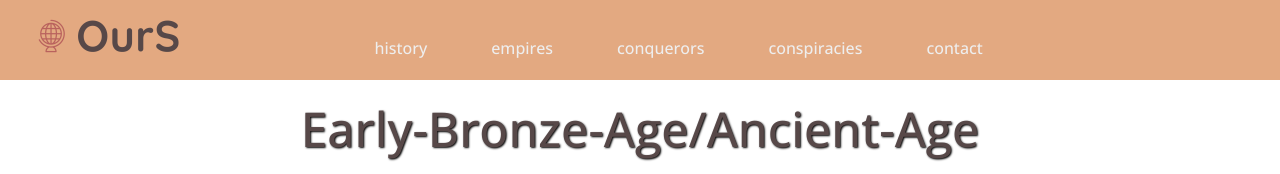
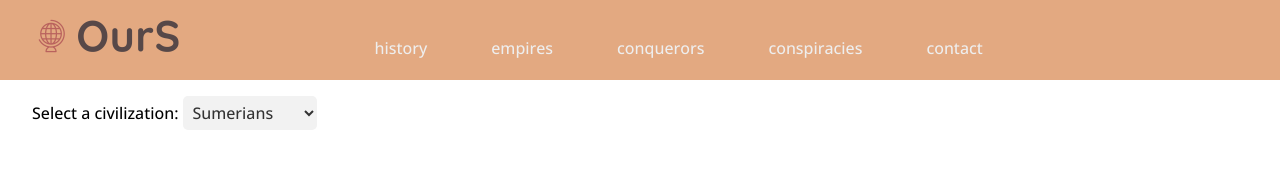
Before and after one commit to Connorwe/our-story, a React (Create React App) app: page /Early-Bronze-Age in a window 1280 px wide. Shown: the top 174 px of the page. Built offline with nearby package versions, Linux system fonts and the light colour scheme.

Commit message:
added dropdown menu routing users to civilizations

```diff
--- a/src/Components/History/Early-Bronze-Age/earlyBronzeAge.css
+++ b/src/Components/History/Early-Bronze-Age/earlyBronzeAge.css
@@ -79,3 +79,22 @@
         font-size: 0.9rem;
     }
 }
+
+.dropdown-container {
+    margin-top: 6rem;
+    margin-bottom: -4rem;
+    padding-left: 2rem
+}
+
+label {
+    margin-right: 5px;
+}
+
+select {
+    padding: 5px;
+    border-radius: 5px;
+    border: none;
+    background-color: #f2f2f2;
+    font-size: 16px;
+    color: #333;
+}
--- a/src/Components/History/Early-Bronze-Age/earlyBronzeAge.jsx
+++ b/src/Components/History/Early-Bronze-Age/earlyBronzeAge.jsx
@@ -1,37 +1,82 @@
+import React, { useState } from "react";
 import "../historyHeader.css";
 import "./earlyBronzeAge.css";
 import EarlyBronzeAgeFooter from "../Footer/earlyBronzeAgeFooter";
 import egyptImage from '../assets/upper-lower-egypt.jpg';
 
 function EarlyBronzeAge() {
+    const [selectedSection, setSelectedSection] = useState("");
+
+    const handleSectionChange = (event) => {
+        setSelectedSection(event.target.value);
+        const section = document.querySelector(`#${event.target.value}`);
+        if (section) {
+            section.scrollIntoView({ behavior: "smooth" });
+        }
+    };
+
+    const sections = [
+        { name: "Sumerians", value: "sumer" },
+        { name: "Egyptians", value: "egypt" },
+        { name: "Other section", value: "other" },
+    ];
+
     return (
         <div>
-            <div className="sumer-container">
+            <div className="dropdown-container">
+                <label htmlFor="section-select">Select a civilization:</label>
+                <select
+                    id="section-select"
+                    value={selectedSection}
+                    onChange={handleSectionChange}
+                >
+                    {sections.map((section) => (
+                        <option key={section.value} value={section.value}>
+                            {section.name}
+                        </option>
+                    ))}
+                </select>
+            </div>
+            <div className="sumer-container" id="sumer">
                 <h1 className="agesheader">Early-Bronze-Age/Ancient-Age</h1>
                 <div className="content-wrapper">
                     <div className="left-content">
                         <h2>Sumerians:</h2>
-                        <p>I'll start the bronze age with the earliest civilization in recorded history. The Sumerians.
-                            They were the first to develop many things that would change the world.
-                            Sumerians lived in southern Mesopotamia during the period 5000-1750 BCE but I will focus on 3300 BCE and on. They started the bronze age by creating bronze from copper and tin and then
-                            using this metal to create stronger tools and weapons.
+                        <p>
+                            I'll start the bronze age with the earliest civilization in
+                            recorded history. The Sumerians. They were the first to develop
+                            many things that would change the world. Sumerians lived in
+                            southern Mesopotamia during the period 5000-1750 BCE but I will
+                            focus on 3300 BCE and on. They started the bronze age by creating
+                            bronze from copper and tin and then using this metal to create
+                            stronger tools and weapons.
                             <br />
-                            The advancement of copper saw greater crop yields and easier hunting creating population growth. People were now able to do new things now that they didn't have
-                            to focus on surviving. The first cities were made by construction workers, artisans, and craftsmen. Tens of thousands of people lived in these cities developing
-                            things like the wheel, math, and writing. Uruk was a city in Sumer that is known as the birthplace of writing and the first stone structure buildings in 3300 BCE. Uruk was the most influential city in Mesopotamia
-                            through to 3000 BCE.
+                            The advancement of copper saw greater crop yields and easier
+                            hunting creating population growth. People were now able to do new
+                            things now that they didn't have to focus on surviving. The first
+                            cities were made by construction workers, artisans, and craftsmen.
+                            Tens of thousands of people lived in these cities developing
+                            things like the wheel, math, and writing. Uruk was a city in Sumer
+                            that is known as the birthplace of writing and the first stone
+                            structure buildings in 3300 BCE. Uruk was the most influential
+                            city in Mesopotamia through to 3000 BCE.
                             <br />
-                            Sumerians were divided into the upper class and plebs depending on who you were or what you did in your life you could jump between the two groups.
-                            There were a wide array of professions and people were encouraged to pursue academic professions.
+                            Sumerians were divided into the upper class and plebs depending on
+                            who you were or what you did in your life you could jump between
+                            the two groups. There were a wide array of professions and people
+                            were encouraged to pursue academic professions.
                         </p>
                     </div>
                     <div className="right-content">
-                        <img src="https://www.worldhistory.org/uploads/images/1352.jpg" alt="Sumer" />
+                        <img
+                            src="https://www.worldhistory.org/uploads/images/1352.jpg"
+                            alt="Sumer"
+                        />
                         <img src="" alt="" />
                     </div>
                 </div>
             </div>
-            <div className="egypt-container">
+            <div className="egypt-container" id="egypt">
                 <div className="content-wrapper">
                     <div className="left-content">
                         <h2>Egyptians</h2>
--- a/src/Components/History/Footer/historyFooter.css
+++ b/src/Components/History/Footer/historyFooter.css
@@ -1,7 +1,6 @@
 .footer {
     background-color: #574848;
     padding-left: 10px;
-    padding-bottom: px;
     padding-top: 10px;
 }
 
@@ -10,8 +9,7 @@
 }
 
 .credit-box p {
-
-    padding: 10px;
+    padding: 7px;
     margin-bottom: 10px;
     display: inline-block;
 }
```
